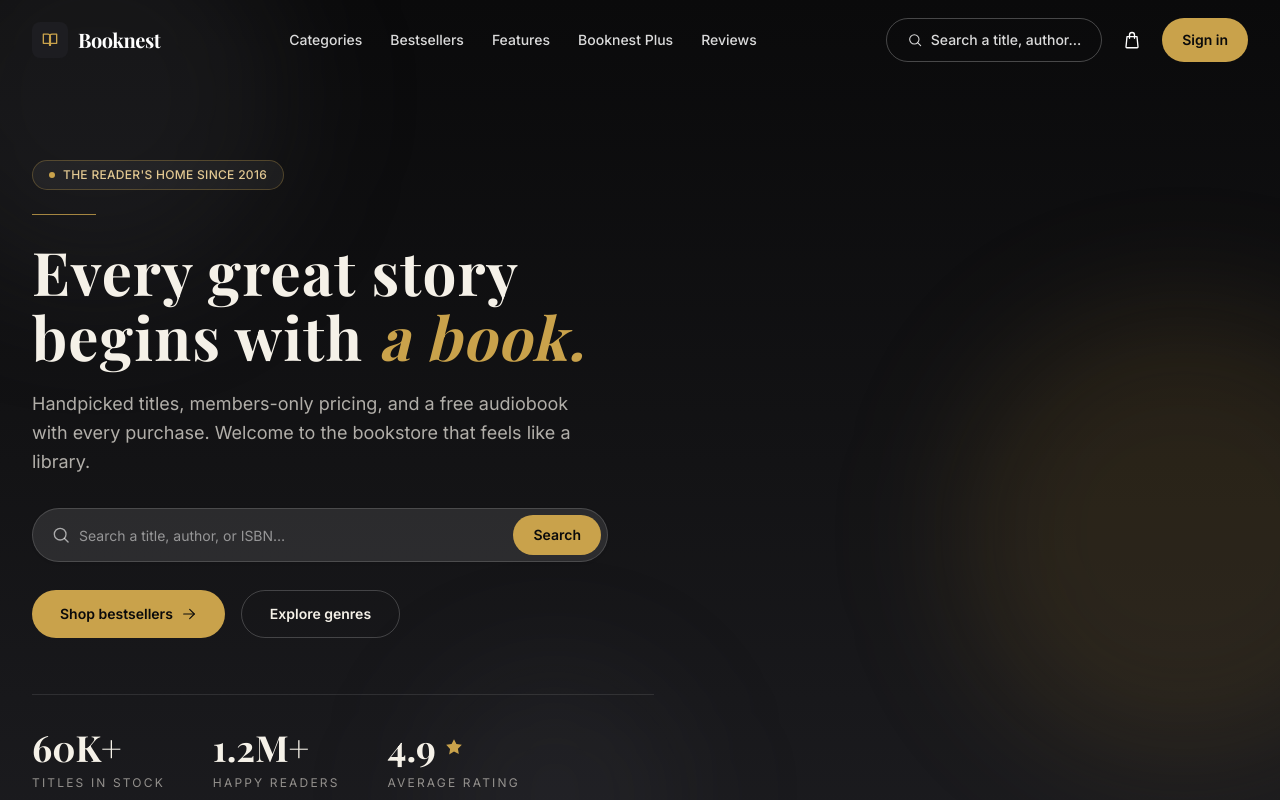
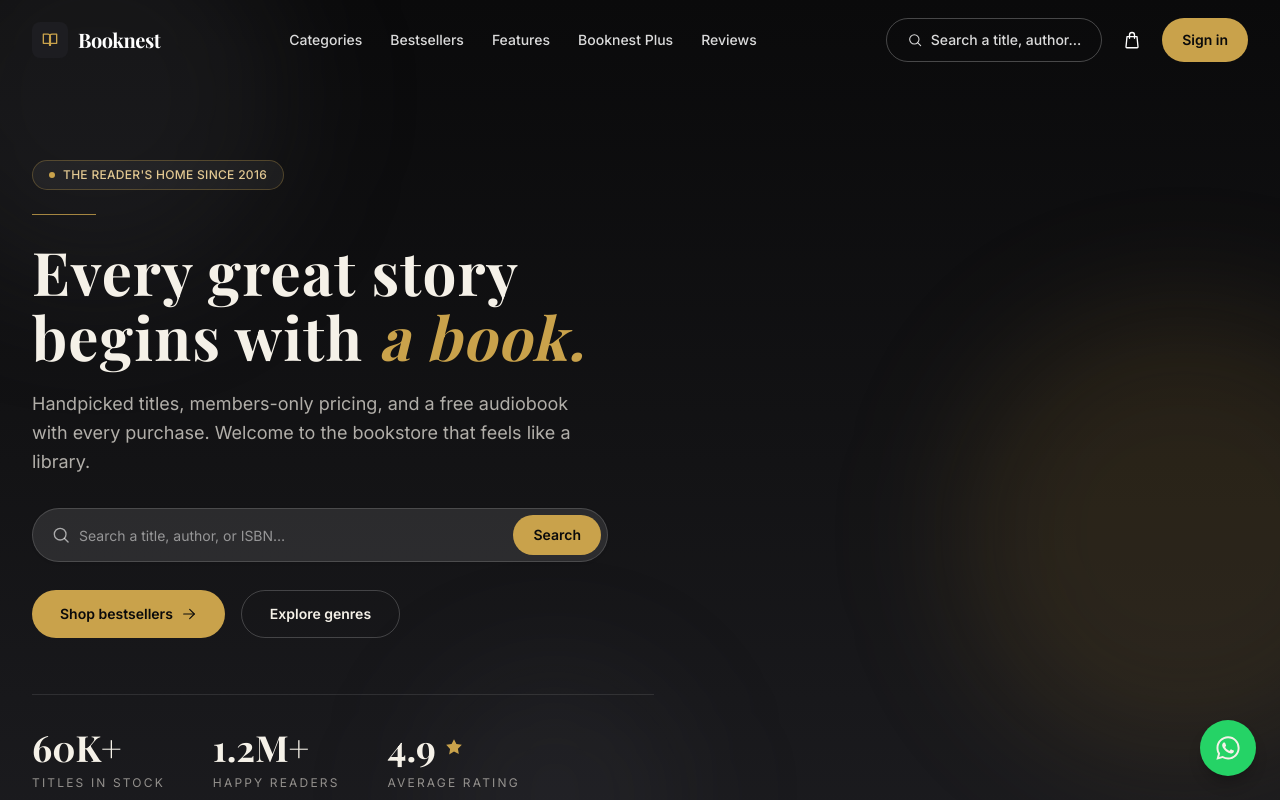
Before and after one commit to rabidigi19-debug/project-book, a Next.js app: page / in a window 1280 px wide. Shown: the top 800 px of the page. Built offline with nearby package versions, Linux system fonts and the light colour scheme; a web font is replaced by a local one.

Commit message:
changes kiya

```diff
--- a/app/layout.tsx
+++ b/app/layout.tsx
@@ -2,6 +2,7 @@
 import { Inter, Playfair_Display } from "next/font/google";
 import "./globals.css";
 import { CartProvider } from "@/components/CartContext";
+import WhatsAppButton from "@/components/WhatsAppButton";
 
 const inter = Inter({
   variable: "--font-inter",
@@ -52,7 +53,10 @@
       className={`${inter.variable} ${playfair.variable} h-full antialiased`}
     >
       <body className="flex min-h-full flex-col">
-        <CartProvider>{children}</CartProvider>
+        <CartProvider>
+          {children}
+          <WhatsAppButton />
+        </CartProvider>
       </body>
     </html>
   );
--- a/components/Icons.tsx
+++ b/components/Icons.tsx
@@ -186,6 +186,14 @@
   );
 }
 
+export function IconWhatsApp(props: IconProps) {
+  return (
+    <svg viewBox="0 0 24 24" fill="currentColor" aria-hidden="true" {...props}>
+      <path d="M12.04 2c-5.46 0-9.91 4.45-9.91 9.91 0 1.75.46 3.45 1.32 4.95L2.05 22l5.25-1.38a9.87 9.87 0 0 0 4.74 1.21h.01c5.46 0 9.9-4.45 9.9-9.91 0-2.65-1.03-5.14-2.9-7.01A9.82 9.82 0 0 0 12.04 2Zm0 18.15h-.01a8.2 8.2 0 0 1-4.19-1.15l-.3-.18-3.12.82.83-3.04-.2-.31a8.2 8.2 0 0 1-1.26-4.38c0-4.54 3.7-8.24 8.25-8.24 2.2 0 4.27.86 5.83 2.42a8.19 8.19 0 0 1 2.41 5.83c0 4.54-3.7 8.23-8.24 8.23Zm4.52-6.16c-.25-.13-1.47-.72-1.7-.81-.23-.08-.39-.12-.56.13-.17.25-.64.81-.78.97-.14.17-.29.19-.54.06-.25-.12-1.05-.39-1.99-1.23-.74-.66-1.23-1.47-1.38-1.72-.14-.25-.02-.38.11-.51.11-.11.25-.29.37-.43.12-.14.17-.25.25-.41.08-.17.04-.31-.02-.43-.06-.13-.56-1.34-.76-1.84-.2-.48-.41-.42-.56-.43h-.48c-.17 0-.43.06-.66.31-.22.25-.86.85-.86 2.07 0 1.22.89 2.4 1.01 2.56.12.17 1.75 2.67 4.23 3.74.59.26 1.05.41 1.41.52.59.19 1.13.16 1.56.1.48-.07 1.47-.6 1.67-1.18.21-.58.21-1.07.15-1.18-.06-.1-.23-.16-.48-.29Z" />
+    </svg>
+  );
+}
+
 export function IconFacebook(props: IconProps) {
   return (
     <svg viewBox="0 0 24 24" fill="currentColor" aria-hidden="true" {...props}>
--- /dev/null
+++ b/components/WhatsAppButton.tsx
@@ -0,0 +1,17 @@
+import { IconWhatsApp } from "@/components/Icons";
+
+const WHATSAPP_NUMBER = "923000000000";
+
+export default function WhatsAppButton() {
+  return (
+    <a
+      href={`https://wa.me/${WHATSAPP_NUMBER}`}
+      target="_blank"
+      rel="noopener noreferrer"
+      aria-label="Chat with us on WhatsApp"
+      className="fixed bottom-6 right-6 z-50 flex h-14 w-14 items-center justify-center rounded-full bg-[#25D366] text-paper shadow-lg shadow-black/20 transition-transform duration-200 hover:scale-110 focus-visible:outline-none focus-visible:ring-2 focus-visible:ring-[#25D366] focus-visible:ring-offset-2"
+    >
+      <IconWhatsApp className="h-7 w-7" />
+    </a>
+  );
+}
```
